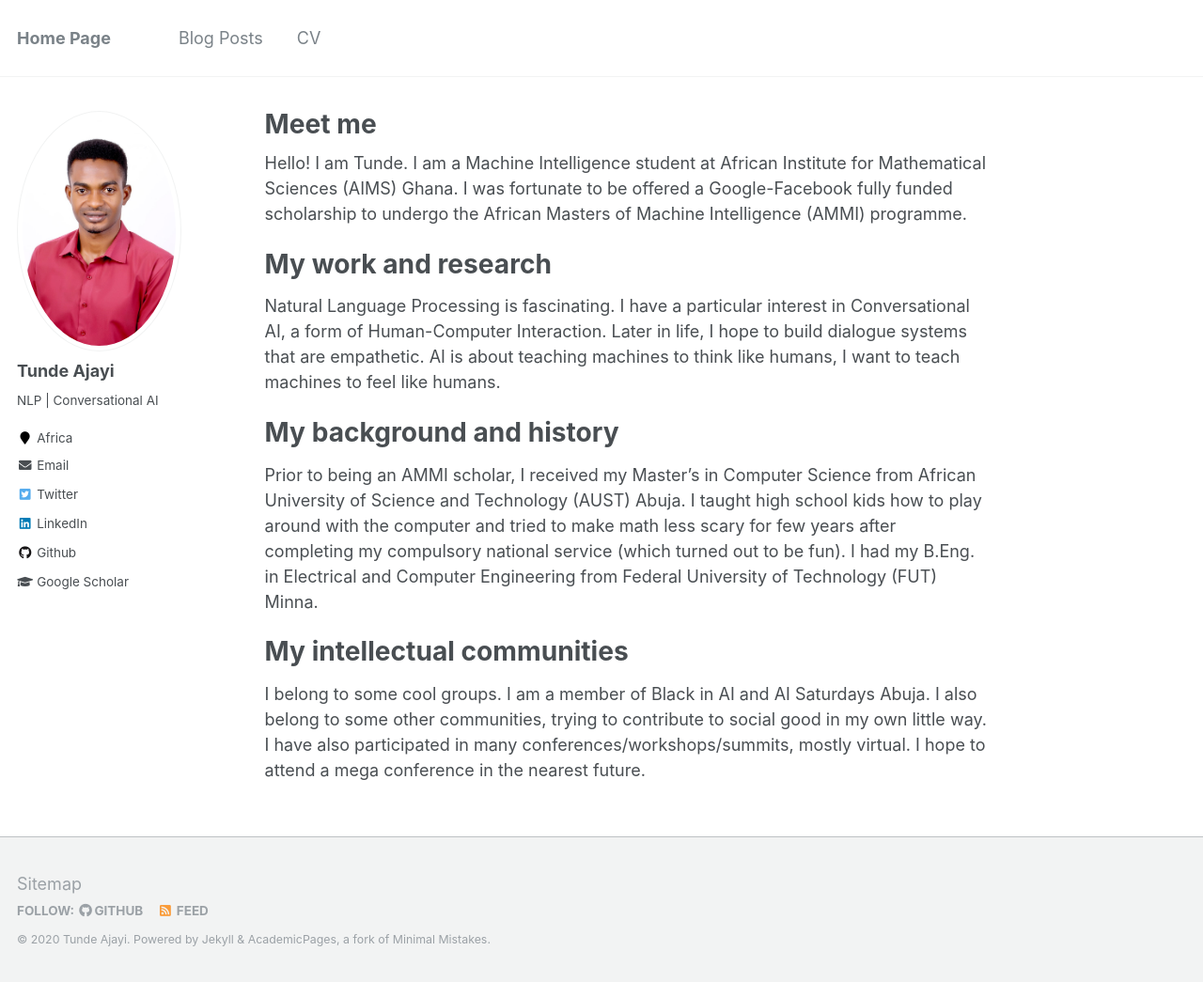
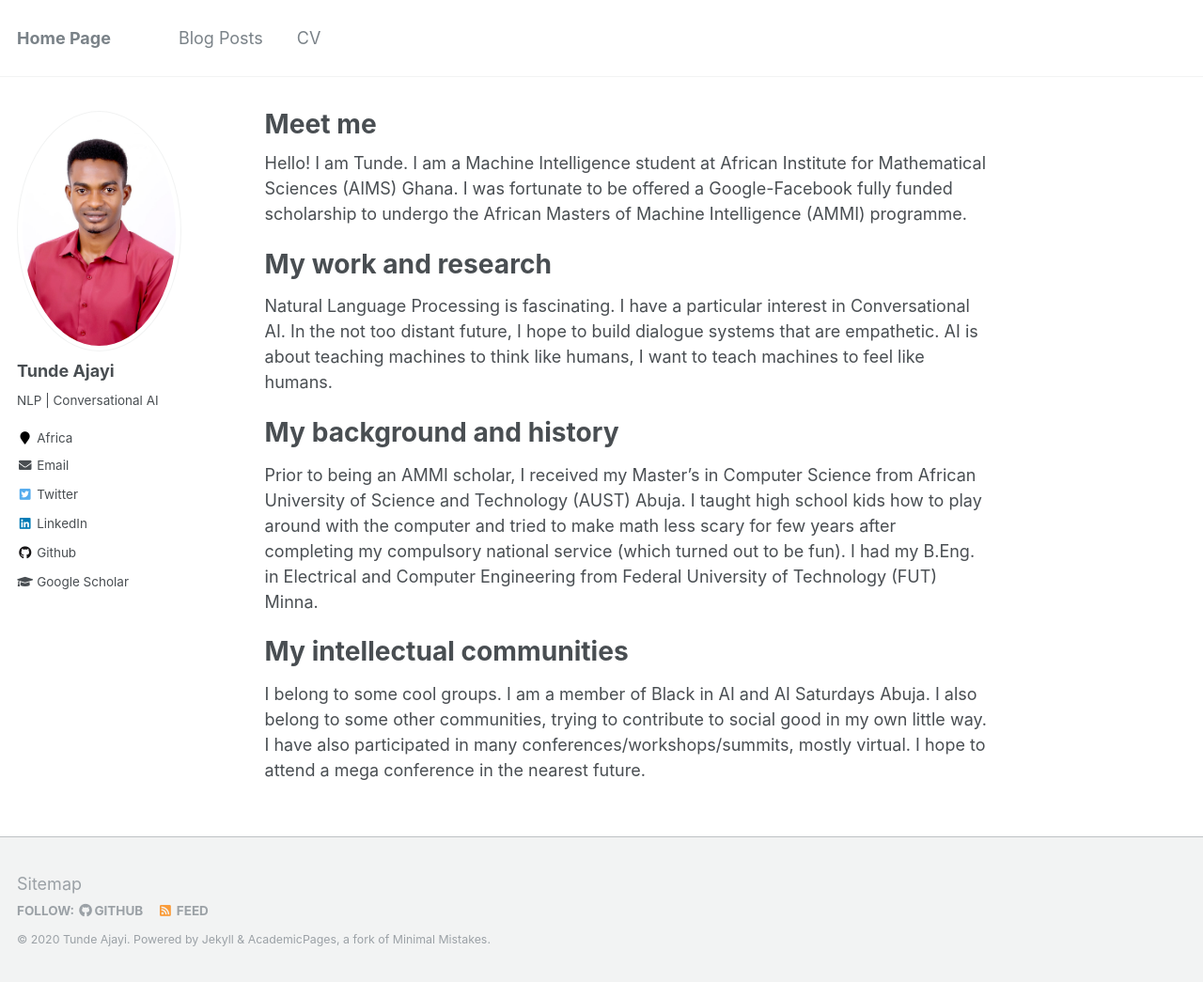
Before and after one commit to tundeajayi/tundeajayi.github.io, a Jekyll site: the page built from _pages/about.md, in a window 1280 px wide and 1045 px high. Shown: the whole window at 94% size. Built offline with Jekyll 4.4.1, drawn with Linux system fonts in a browser that asks for light colours.

Commit message:
update home

```diff
--- a/_pages/about.md
+++ b/_pages/about.md
@@ -13,7 +13,7 @@ Hello! I am Tunde. I am a Machine Intelligence student at African Institute for
 My work and research
 ======
 <!-- Like many other Jekyll-based GitHub Pages templates, academicpages makes you separate the website's content from its form. The content & metadata of your website are in structured markdown files, while various other files constitute the theme, specifying how to transform that content & metadata into HTML pages. You keep these various markdown (.md), YAML (.yml), HTML, and CSS files in a public GitHub repository. Each time you commit and push an update to the repository, the [GitHub pages](https://pages.github.com/) service creates static HTML pages based on these files, which are hosted on GitHub's servers free of charge. -->
-Natural Language Processing is fascinating. I have a particular interest in Conversational AI, a form of Human-Computer Interaction. Later in life, I hope to build dialogue systems that are empathetic. AI is about teaching machines to think like humans, I want to teach machines to feel like humans.
+Natural Language Processing is fascinating. I have a particular interest in Conversational AI. In the not too distant future, I hope to build dialogue systems that are empathetic. AI is about teaching machines to think like humans, I want to teach machines to feel like humans.
 
 
 <!-- Many of the features of dynamic content management systems (like Wordpress) can be achieved in this fashion, using a fraction of the computational resources and with far less vulnerability to hacking and DDoSing. You can also modify the theme to your heart's content without touching the content of your site. If you get to a point where you've broken something in Jekyll/HTML/CSS beyond repair, your markdown files describing your talks, publications, etc. are safe. You can rollback the changes or even delete the repository and start over -- just be sure to save the markdown files! Finally, you can also write scripts that process the structured data on the site, such as [this one](https://github.com/academicpages/academicpages.github.io/blob/master/talkmap.ipynb) that analyzes metadata in pages about talks to display [a map of every location you've given a talk](https://academicpages.github.io/talkmap.html). -->
```
